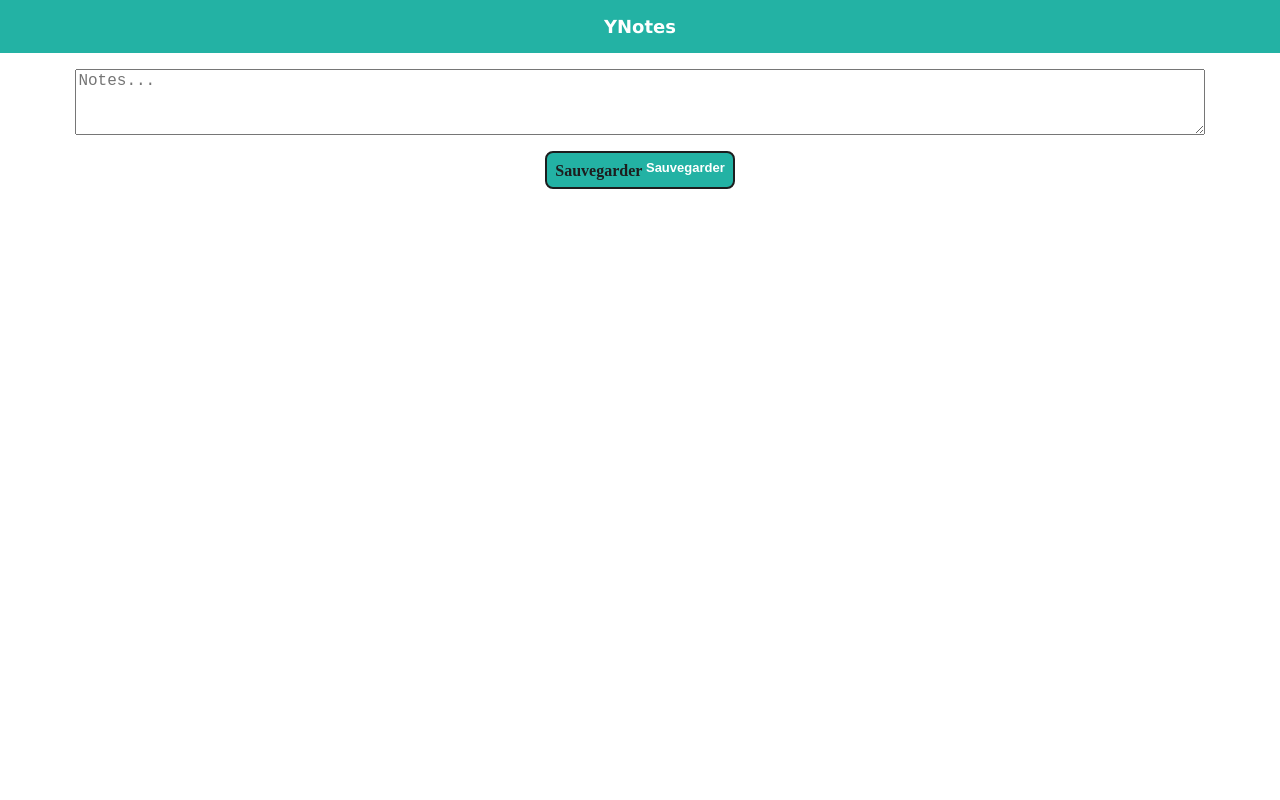
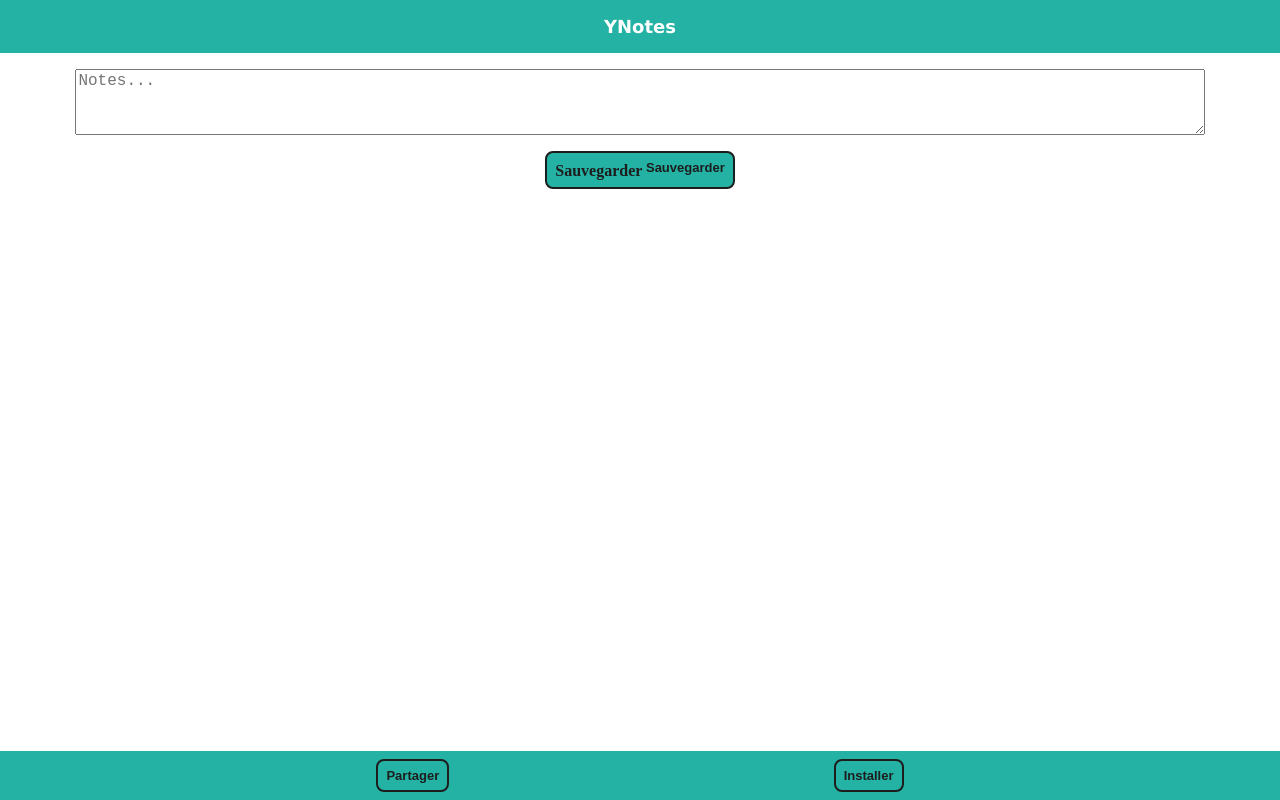
Before and after one commit to ls-devs/ls-devs.github.io, a plain HTML site: page index.html in a window 1280 px wide. Drawn offline with Linux system fonts and the light colour scheme.

Commit message:
feat: add toolbar - add download and share button

```diff
--- a/index.css
+++ b/index.css
@@ -1,10 +1,10 @@
 body {
     --color-back: white;
     --color-title: white;
-    --color-text: white;
+    --color-text: #1d1d1e;
     --color-theme: #23B2A4;
     --color-icon-front: #1d1d1e;
-    --color-toolbar-button: white;
+    --color-toolbar-button: #1d1d1e;
 }
 
 @font-face {
@@ -110,3 +110,16 @@ body>#toolbar {
     width: 100%;
     background-color: var(--color-theme);
 }
+
+@media (display-mode: standalone), (display-mode: minimal-ui) {
+    body>#toolbar {
+        padding: env(safe-area-inset-top)
+            env(safe-area-inset-right)
+            env(safe-area-inset-bottom)
+            env(safe-area-inset-left) !important;
+    }
+
+    #itemInstall {
+        display: none;
+    }
+}
--- a/index.html
+++ b/index.html
@@ -24,6 +24,18 @@
             </li>
         </ul>
     </form>
+        <ul id="toolbar">
+        <li>
+            <button id="btnShare">
+                Partager
+            </button>
+        </li>
+        <li id="itemInstall">
+            <button id="btnInstall">
+                Installer
+            </button>
+        </li>
+    </ul>
     <ul id="notes">
 
 
```
Also changed, not shown: serviceworker.js (+4 -5 lines).
